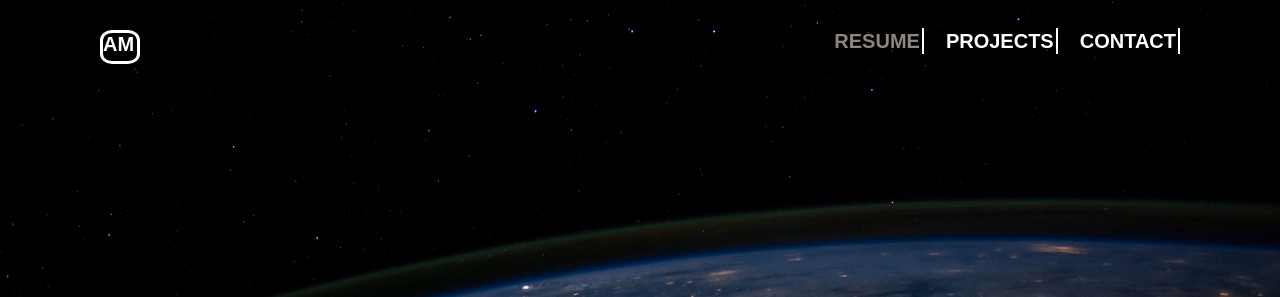
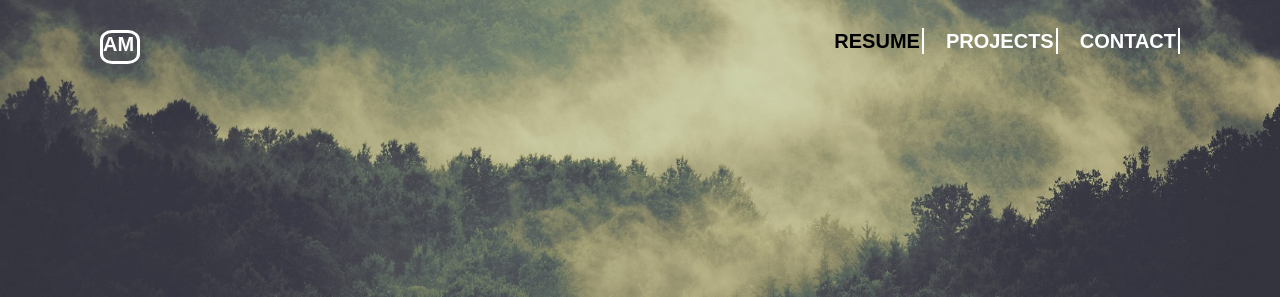
Before and after one commit to Adityesh/Adityesh, a plain HTML site: page index.html in a window 1280 px wide. In both pictures the pointer is over the link "RESUME". Shown: the top 297 px of the page. Drawn offline with nearby package versions, Linux system fonts and the light colour scheme; a script that the page names is missing; a web font is replaced by a local one.

Commit message:
Restructured the images folder and reduced and change background image of landing page

```diff
--- a/style.css
+++ b/style.css
@@ -16,7 +16,7 @@ body{
 header{
     width: 100%;
     height: 100vh;
-    background-image: url("./images/bg.jpg");
+    background-image: url("./images/bg3.jpg");
     background-attachment: fixed;
     z-index: -1;
     background-position: center;
@@ -145,7 +145,7 @@ a{
 }
 
 .right a:hover{
-    color: rgb(141, 134, 124);
+    color: rgb(0, 0, 0);
 }
 
 #contact-link i{
```
Also changed, not shown: images/bg.jpg (deleted), images/bg3.jpg (added).
